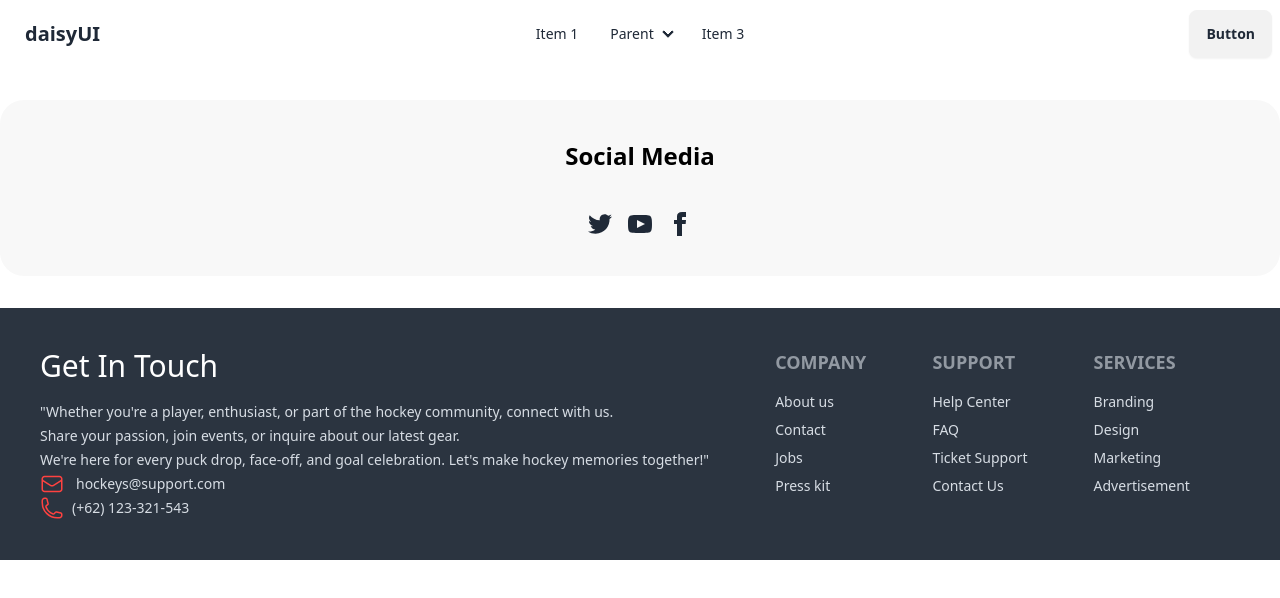
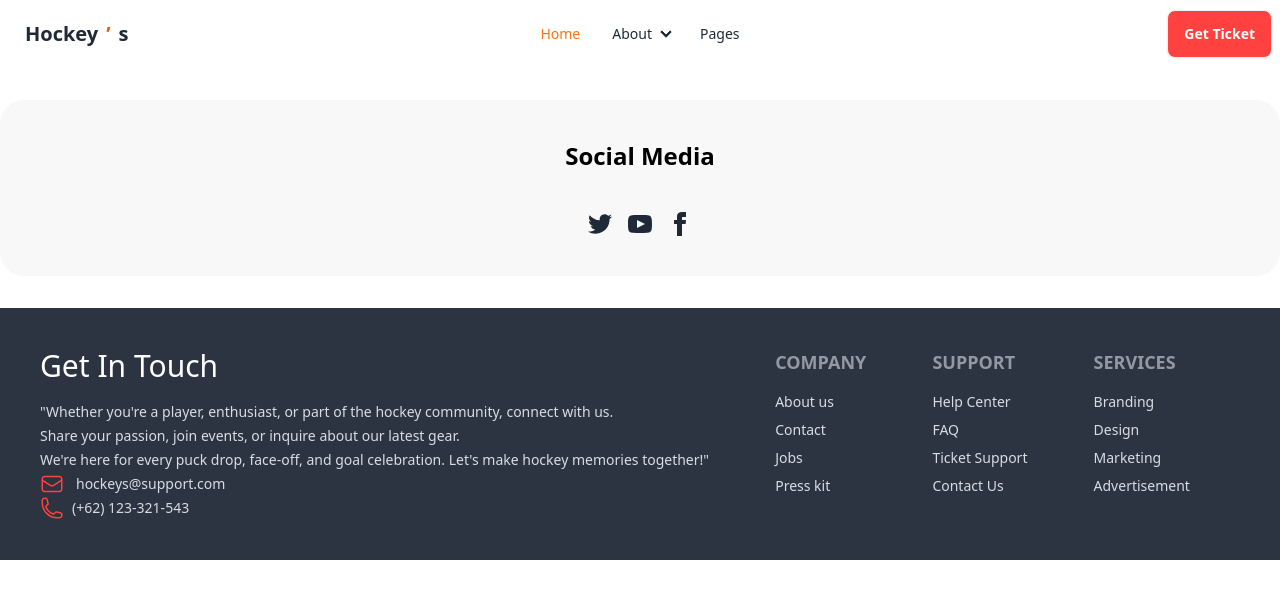
Before and after one commit to shamim-hossain008/hockeys-shamim, a plain HTML site: page Images/index.html in a window 1280 px wide. Drawn offline with nearby package versions, Linux system fonts and the light colour scheme.

Commit message:
nav added and style done

```diff
--- a/Images/index.html
+++ b/Images/index.html
@@ -35,39 +35,59 @@
           <div class="navbar-start">
             <div class="dropdown">
               <div tabindex="0" role="button" class="btn btn-ghost lg:hidden">
-                  <svg xmlns="http://www.w3.org/2000/svg" class="h-5 w-5" fill="none" viewBox="0 0 24 24" stroke="currentColor"><path stroke-linecap="round" stroke-linejoin="round" stroke-width="2" d="M4 6h16M4 12h8m-8 6h16" /></svg>
+                <svg
+                  xmlns="http://www.w3.org/2000/svg"
+                  class="h-5 w-5"
+                  fill="none"
+                  viewBox="0 0 24 24"
+                  stroke="currentColor"
+                >
+                  <path
+                    stroke-linecap="round"
+                    stroke-linejoin="round"
+                    stroke-width="2"
+                    d="M4 6h16M4 12h8m-8 6h16"
+                  />
+                </svg>
               </div>
-                <ul tabindex="0" class="menu menu-sm dropdown-content mt-3 z-[1] p-2 shadow bg-base-100 rounded-box w-52">
-                  <li><a>Item 1</a></li>
+              <ul
+                tabindex="0"
+                class="menu menu-sm dropdown-content mt-3 z-[1] p-2 shadow bg-base-100 rounded-box w-52"
+              >
+                <li><a>Home</a></li>
                 <li>
-                    <a>Parent</a>
+                  <a>About</a>
                   <ul class="p-2">
                     <li><a>Submenu 1</a></li>
                     <li><a>Submenu 2</a></li>
                   </ul>
                 </li>
-                  <li><a>Item 3</a></li>
+                <li><a>Pages</a></li>
+                <li><a>Blog</a></li>
+                <li><a>Contact</a></li>
               </ul>
             </div>
-              <a class="btn btn-ghost text-xl">daisyUI</a>
+            <a class="btn btn-ghost text-xl"
+              >Hockey<span class="text-orange-600">’</span>s</a
+            >
           </div>
           <div class="navbar-center hidden lg:flex">
             <ul class="menu menu-horizontal px-1">
-                <li><a>Item 1</a></li>
+              <li><a class="text-orange-500">Home</a></li>
               <li>
                 <details>
-                    <summary>Parent</summary>
+                  <summary>About</summary>
                   <ul class="p-2">
-                      <li><a>Submenu 1</a></li>
-                      <li><a>Submenu 2</a></li>
+                    <li><a>About 1</a></li>
+                    <li><a>About 2</a></li>
                   </ul>
                 </details>
               </li>
-                <li><a>Item 3</a></li>
+              <li><a>Pages</a></li>
             </ul>
           </div>
           <div class="navbar-end">
-              <a class="btn">Button</a>
+            <a class="btn bg-[#FF4240] text-white">Get Ticket</a>
           </div>
         </div>
       </nav>
```
Lines whose indentation alone changed are shown as unchanged.
